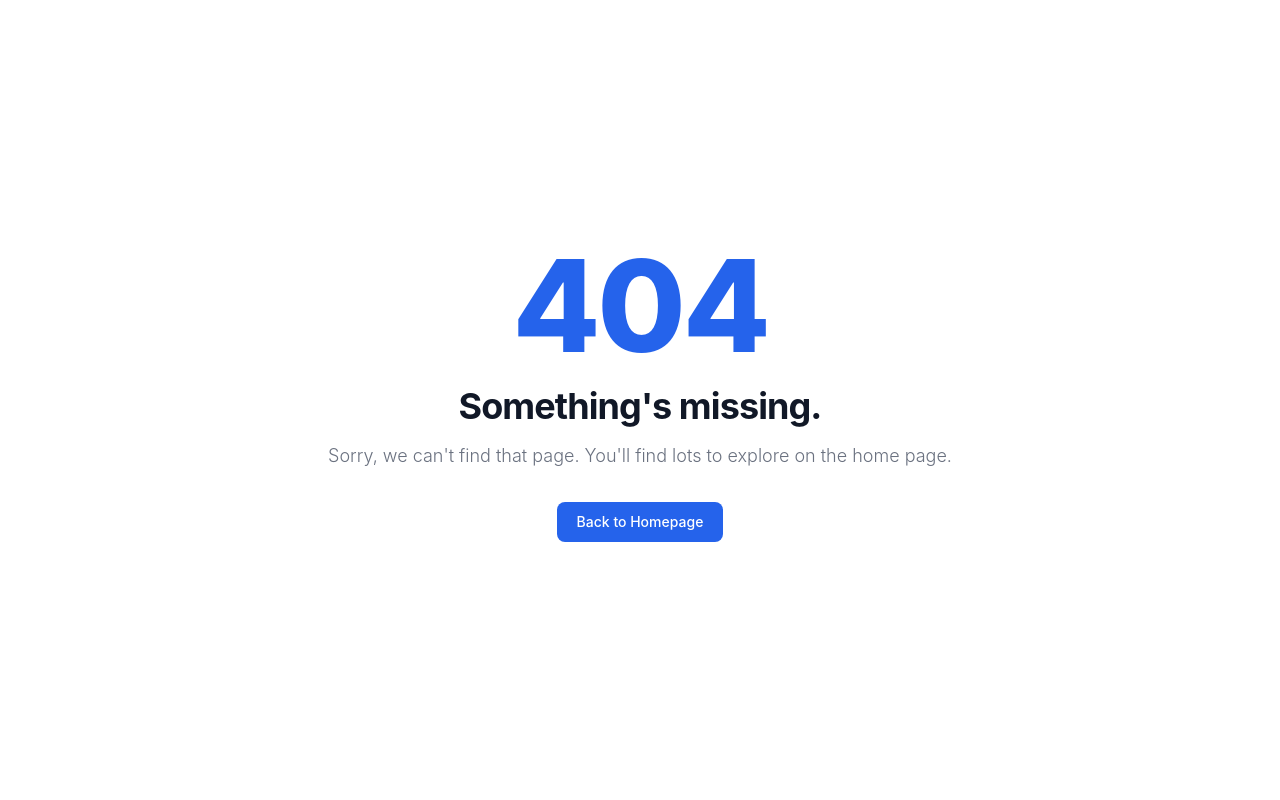
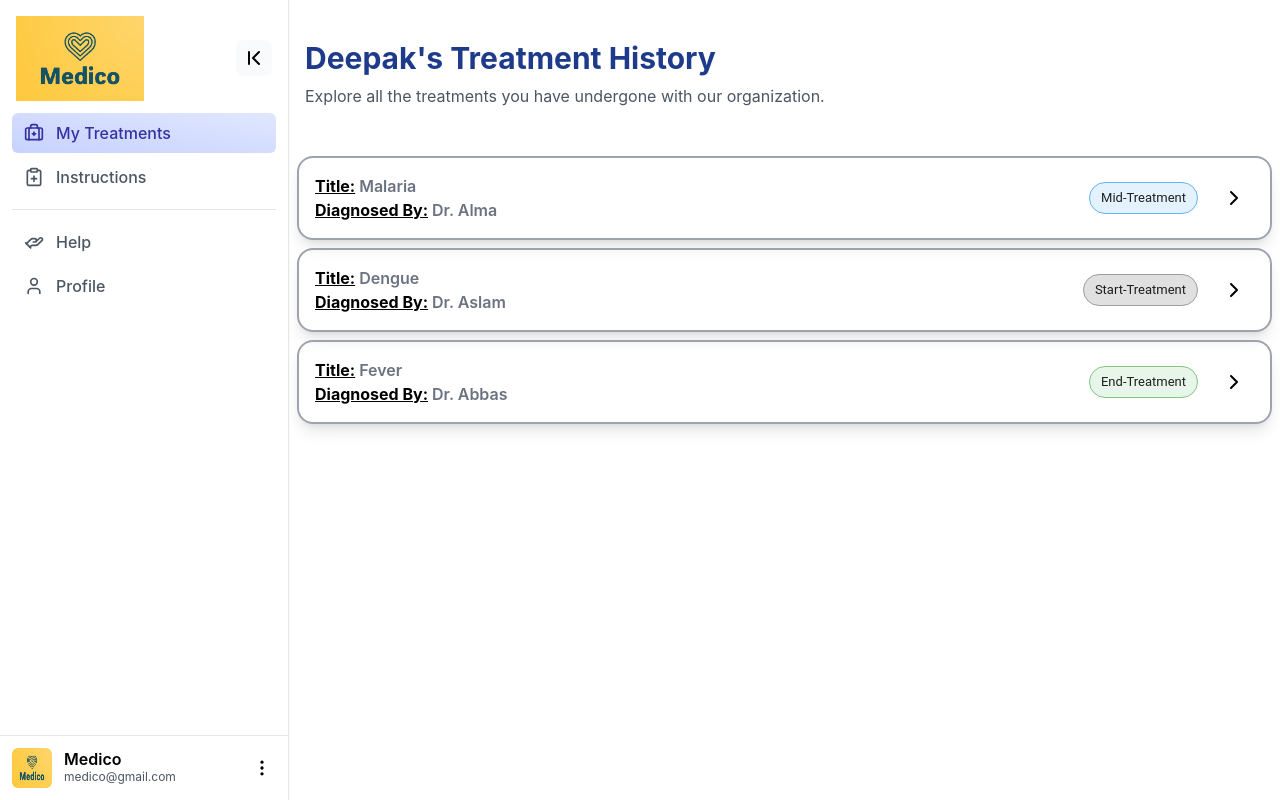
Before and after one commit to DeepakKumarKhatri/Medical-Staff-Management, a React (Create React App) app in the folder client/: page /patient/treatments in a window 1280 px wide. Before the commit this address had no page. Built offline with nearby package versions, Linux system fonts and the light colour scheme.

Commit message:
Added Treatments Page + Cards

```diff
--- a/client/src/App.js
+++ b/client/src/App.js
@@ -4,6 +4,7 @@ import SignUp from "./components/SignUp/SignUp";
 import { createBrowserRouter, RouterProvider } from "react-router-dom";
 import NotFound from "./screens/NotFound/NotFound";
 import SidebarLayout from "./components/Sidebar/SidebarLayout";
+import PatientTreatment from "./screens/PatientTreatment/PatientTreatment";
 
 const router = createBrowserRouter([
   {
@@ -30,8 +31,8 @@ const router = createBrowserRouter([
     errorElement: <NotFound />,
     children: [
       {
-        path: "home",
-        element: <SignUp />,
+        path: "treatments",
+        element: <PatientTreatment />,
         errorElement: <NotFound />,
       },
       {
--- a/client/src/components/Sidebar/Sidebar.jsx
+++ b/client/src/components/Sidebar/Sidebar.jsx
@@ -55,7 +55,7 @@ export function Sidebar({ children }) {
                 <h4 className="font-semibold">Medico</h4>
                 <span className="text-xs text-gray-600">medico@gmail.com</span>
               </div>
-              <PositionedMenu/>
+              <PositionedMenu />
             </div>
           </div>
         </nav>
@@ -113,7 +113,7 @@ const SidebarCaller = ({ children }) => {
       <SidebarItem
         icon={<BriefcaseMedical size={20} />}
         text="My Treatments"
-        to="/patient/home"
+        to="/patient/treatments"
       />
       <SidebarItem
         icon={<ClipboardPlus size={20} />}
--- /dev/null
+++ b/client/src/components/Treatment/Treatment.jsx
@@ -0,0 +1,16 @@
+import React from "react";
+
+const Treatment = () => {
+  return (
+    <div className="flex flex-col p-4 mt-6">
+      <h1 className="text-3xl font-bold text-blue-900 mb-2">
+        Deepak's Treatment History
+      </h1>
+      <p className="text-gray-600 mb-6">
+        Explore all the treatments you have undergone with our organization.
+      </p>
+    </div>
+  );
+};
+
+export default Treatment;
--- /dev/null
+++ b/client/src/components/Treatment/TreatmentCard.jsx
@@ -0,0 +1,40 @@
+import { Chip } from "@mui/material";
+import { ChevronRight } from "lucide-react";
+import React from "react";
+import { getChipColor } from "../../lib/getChipColor";
+
+const TreatmentCard = ({ title, diagnosedBy, treatmentPhase }) => {
+  const chipStyles = getChipColor(treatmentPhase);
+
+  return (
+    <div className="flex items-center justify-between border-2 border-gray-400 rounded-2xl p-4 m-2 shadow-lg hover:shadow-xl transition-shadow">
+      <div className="flex flex-col">
+        <div className="flex">
+          <p className="font-bold underline underline-offset-1">Title:</p>
+          <p className="font-semibold text-gray-500">&nbsp;{title}</p>
+        </div>
+        <div className="flex">
+          <p className="font-bold underline underline-offset-1">
+            Diagnosed By:
+          </p>
+          <p className="font-semibold text-gray-500">&nbsp;{diagnosedBy}</p>
+        </div>
+      </div>
+      <div className="flex items-center gap-4">
+        <Chip
+          label={treatmentPhase}
+          variant="outlined"
+          style={{
+            backgroundColor: chipStyles.color,
+            borderColor: chipStyles.borderColor,
+          }}
+        />
+        <div className="cursor-pointer p-2 hover:bg-gray-200 rounded-full transition-colors">
+          <ChevronRight size={24} />
+        </div>
+      </div>
+    </div>
+  );
+};
+
+export default TreatmentCard;
--- /dev/null
+++ b/client/src/lib/getChipColor.js
@@ -0,0 +1,12 @@
+export const getChipColor = (label) => {
+  switch (label) {
+    case "Treatment Start":
+      return { color: "#ffebee", borderColor: "#e57373" };
+    case "Mid-Treatment":
+      return { color: "#e3f2fd", borderColor: "#64b5f6" };
+    case "End-Treatment":
+      return { color: "#e8f5e9", borderColor: "#81c784" };
+    default:
+      return { color: "#e0e0e0", borderColor: "#9e9e9e" };
+  }
+};
--- /dev/null
+++ b/client/src/screens/PatientTreatment/PatientTreatment.jsx
@@ -0,0 +1,28 @@
+import React from "react";
+import Treatment from "../../components/Treatment/Treatment";
+import TreatmentCard from "../../components/Treatment/TreatmentCard";
+
+const PatientTreatment = () => {
+  return (
+    <>
+      <Treatment />
+        <TreatmentCard
+          title="Malaria"
+          diagnosedBy="Dr. Alma"
+          treatmentPhase="Mid-Treatment"
+        />
+        <TreatmentCard
+          title="Dengue"
+          diagnosedBy="Dr. Aslam"
+          treatmentPhase="Start-Treatment"
+        />
+        <TreatmentCard
+          title="Fever"
+          diagnosedBy="Dr. Abbas"
+          treatmentPhase="End-Treatment"
+        />
+    </>
+  );
+};
+
+export default PatientTreatment;
```
